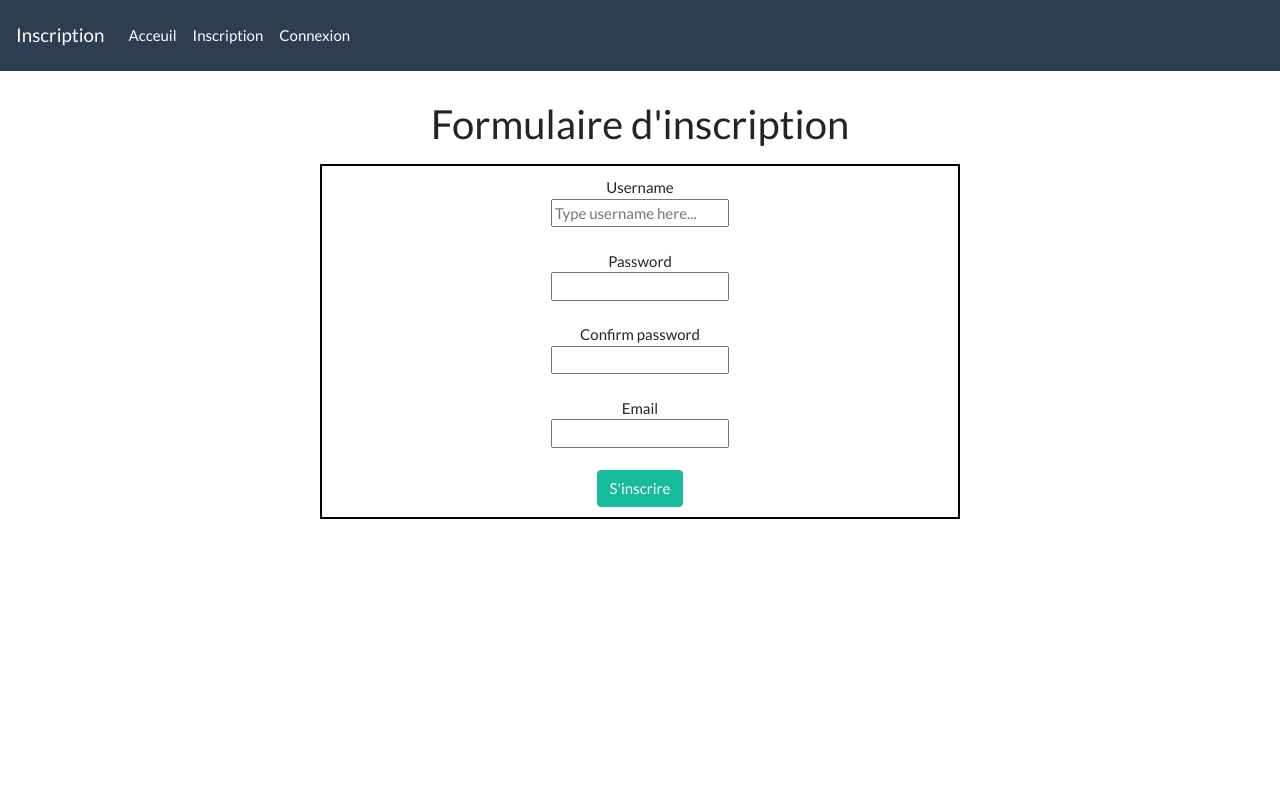
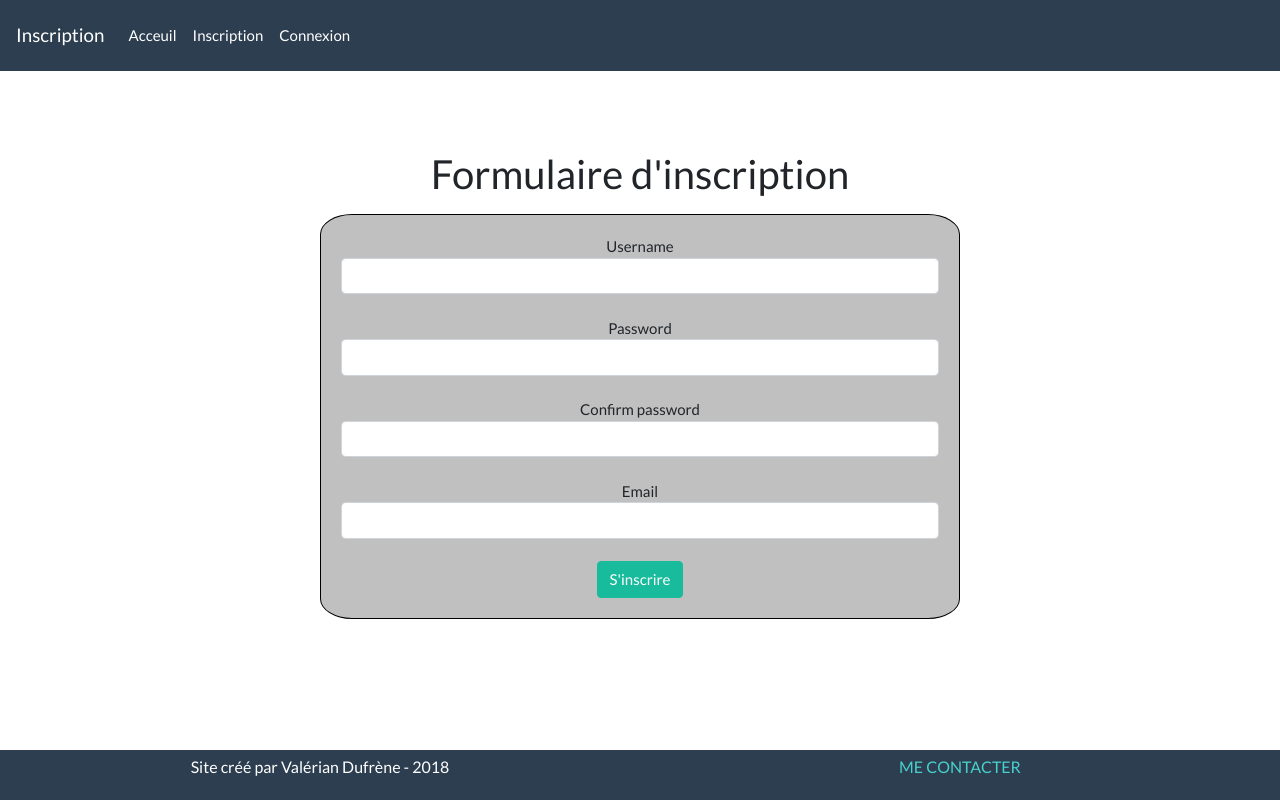
Before and after one commit to valros76/personnal_project5, a PHP site: page /index.php?action=inscription in a window 1280 px wide. Run offline with PHP 8.4, Linux system fonts and the light colour scheme.

Commit message:
Add contact link in footer and contact pages.

```diff
--- a/controllers/appController.php
+++ b/controllers/appController.php
@@ -120,4 +120,17 @@ require('models/database.php');
         }
     }
 
+    function contact(){
+        require('views/pages/contact.php');
+    }
+
+    function contact_me(){
+        if(isset($_SESSION['username'])){
+            require('views/pages/giveContact.php');
+        }
+        else{
+            echo 'Veuillez vous connecter pour avoir accès au contenu.';
+            contact();
+        }
+    }
 ?>
--- a/index.php
+++ b/index.php
@@ -45,6 +45,14 @@ if(isset($_GET['action'])){
         shifumi();
     }
 
+    if($_GET['action'] === 'contact'){
+        contact();
+    }
+
+    if($_GET['action'] === 'contact_me'){
+        contact_me();
+    }
+
 }
 
 else{
--- a/public/css/style.css
+++ b/public/css/style.css
@@ -20,7 +20,7 @@ body{
     display:grid;
     grid-template:  "head head" 100px
                     "content  content" 1fr
-                    "foot  foot" 35px
+                    "foot  foot" 50px
                     / 120px 1fr;
 }
 
@@ -33,7 +33,7 @@ body{
 .content{
     grid-area: content;
     text-align:center;
-    margin:0 auto;
+    margin:50px auto;
     width:100%;
 }
 
@@ -41,10 +41,32 @@ body{
     grid-area: foot;
     text-align:center;
     margin:0 auto;
-    display:fixed;
+    width:100%;
+    height:50px;
+    background:#2C3E50;
+    display:flex;
+    flex-direction:row;
+    justify-content:space-around;
+    color:white;
+    align-items:center;
+    z-index:99999999;
+    position:fixed;
     bottom:0;
     left:0;
 }
+
+.foot p{
+    width:100%;
+    height:50px;
+    line-height:50px;
+    font-size:16px;
+}
+
+.foot p a{
+    text-transform:uppercase;
+    color:mediumturquoise;
+}
+
 
 
 .content form{
@@ -55,8 +77,11 @@ body{
     align-items:center;
     margin:0 auto;
     text-align:center;
-    border:2px solid black;
-    padding:10px;
+    border:1px solid black;
+    border-radius:5%;
+    padding:20px;
+    background:silver;
+    text-align:center;
 }
 
 .content form label{
@@ -67,6 +92,11 @@ body{
 .content form input{
     display:block;
     margin:0 auto;
+    text-align:center;
+}
+
+.content form textarea{
+    text-align:center;
 }
 
 .homeContainer{
--- a/templates/baseTemplate.php
+++ b/templates/baseTemplate.php
@@ -55,7 +55,13 @@
     </section>
 
     <footer class="foot">
+           <p>
+                Site créé par Valérian Dufrène - 2018
+           </p>
 
+           <p>
+               <a href="?action=contact">Me contacter</a>
+           </p>
     </footer>
     </div>
 
--- a/views/pages/connexion.php
+++ b/views/pages/connexion.php
@@ -9,10 +9,10 @@
             <p>
                 <form action="?action=connect" method="post">
                     <label for="username">Username</label>
-                    <input type="text" name="username"/>
+                    <input type="text" class="form-control" name="username"/>
                     <br/>
                     <label for="password">Password</label>
-                    <input type="password" name="password"/>
+                    <input type="password" class="form-control" name="password"/>
                     <br/>
                     <button class="btn btn-success">Se connecter</button>
                 </form>
--- a/views/pages/inscription.php
+++ b/views/pages/inscription.php
@@ -9,16 +9,16 @@
             <p>
                 <form action="?action=new_inscription" method="post">
                     <label for="username">Username</label>
-                    <input type="text" placeholder="Type username here..." name="username"/>
+                    <input type="text" class="form-control" name="username"/>
                     <br/>
                     <label for="password">Password</label>
-                    <input type="password" name="password"/>
+                    <input type="password" class="form-control" name="password"/>
                     <br/>
                     <label for="confirmPassword">Confirm password</label>
-                    <input type="password" name="confirmPassword"/>
+                    <input type="password" class="form-control" name="confirmPassword"/>
                     <br/>
                     <label for="mail">Email</label>
-                    <input type="email" name="mail"/>
+                    <input type="email" class="form-control" name="mail"/>
                     <br/>
                     <button class="btn btn-success">S\'inscrire</button>
                 </form>
```
Also changed, not shown: views/pages/contact.php (added, +18 -0 lines), views/pages/giveContact.php (added, +21 -0 lines).
